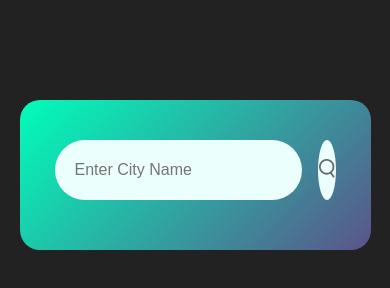
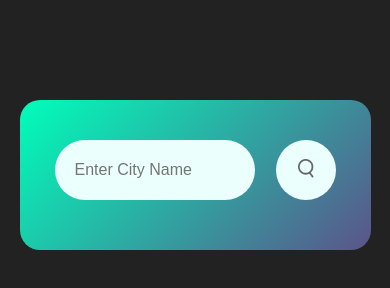
Before and after one commit to AndriiIladii/Weather-App, a plain HTML site: page index.html in a window 390 px wide. Drawn offline with Linux system fonts and the light colour scheme.

Commit message:
changed media quieries

```diff
--- a/css/media.css
+++ b/css/media.css
@@ -1,4 +1,4 @@
-@media only screen and (max-width: 425px) {
+@media only screen and (max-width: 450px) {
   .card {
     width: 90%;
     max-height: 600px;
@@ -36,9 +36,15 @@
   }
 }
 
-@media only screen and (max-width: 380px) {
+@media only screen and (max-width: 425px) {
   .search input {
-    width: 205px;
+    width: 220px;
+  }
+}
+
+@media only screen and (max-width: 395px) {
+  .search input {
+    width: 200px;
   }
 }
 
```
